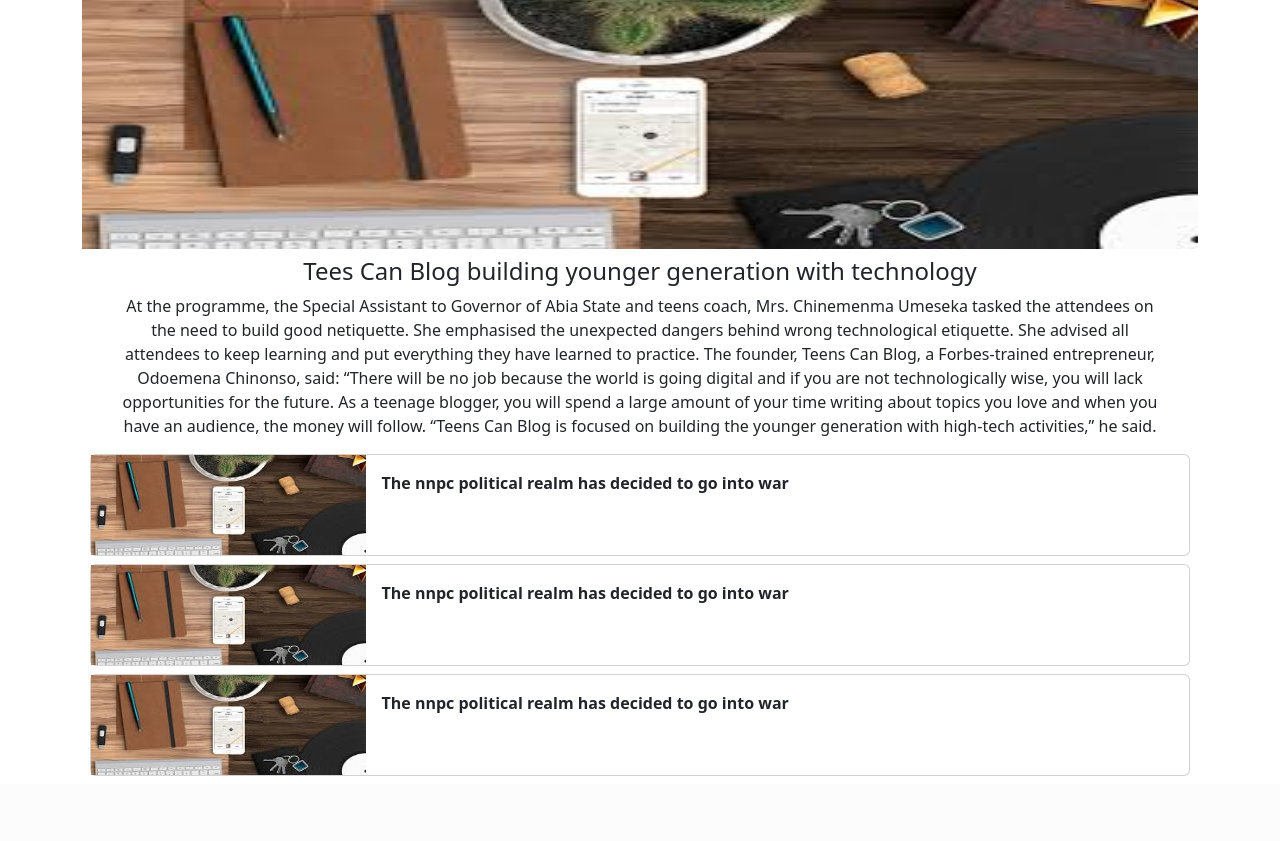
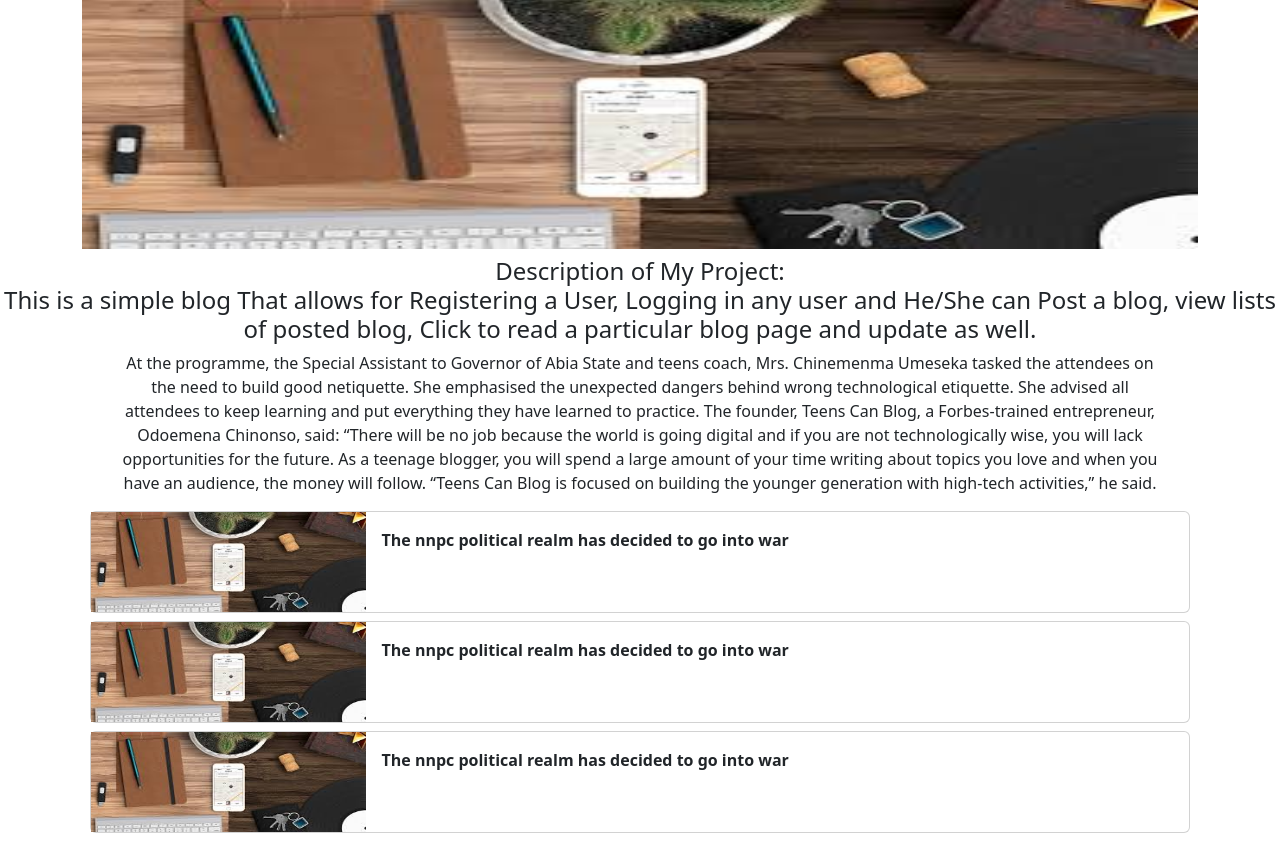
Before and after one commit to Dev-solomon/Flask_blog, a Flask app: page / in a window 1280 px wide. Shown: the part 121-962 px from the top of the page. Before the commit the page ends 897 px from the top, so only its background shows below. Run offline with Flask 2, Linux system fonts and the light colour scheme.

Commit message:
New update

```diff
--- a/src/app.py
+++ b/src/app.py
@@ -63,6 +63,7 @@
     else:
         user = User.get_by_email(session['email'])
 
+
     blogs = user.get_blogs()
 
     return render_template("user_blogs.html", blogs=blogs, email=user.email)
--- a/src/templates/home.html
+++ b/src/templates/home.html
@@ -35,7 +35,8 @@
      <div class="mx-auto container"><img  src="../static/images/blog.jpg" width="100%" height="250px">
      </div>
 
-     <h4 class="text-center mt-2">Tees Can Blog building younger generation with technology</h4>
+     <h4 class="text-center mt-2">Description of My Project: <br />
+This is a simple blog That allows for Registering a User, Logging in any user and He/She can Post a blog, view lists of posted blog, Click to read a particular blog page and update as well.</h4>
 
      <p class="text-center col-10 container">At the programme, the Special Assistant to Governor of Abia State and teens coach, Mrs. Chinemenma Umeseka tasked the attendees on the need to build good netiquette. She emphasised the unexpected dangers behind wrong technological etiquette. She advised all attendees to keep learning and put everything they have learned to practice.
 
```
